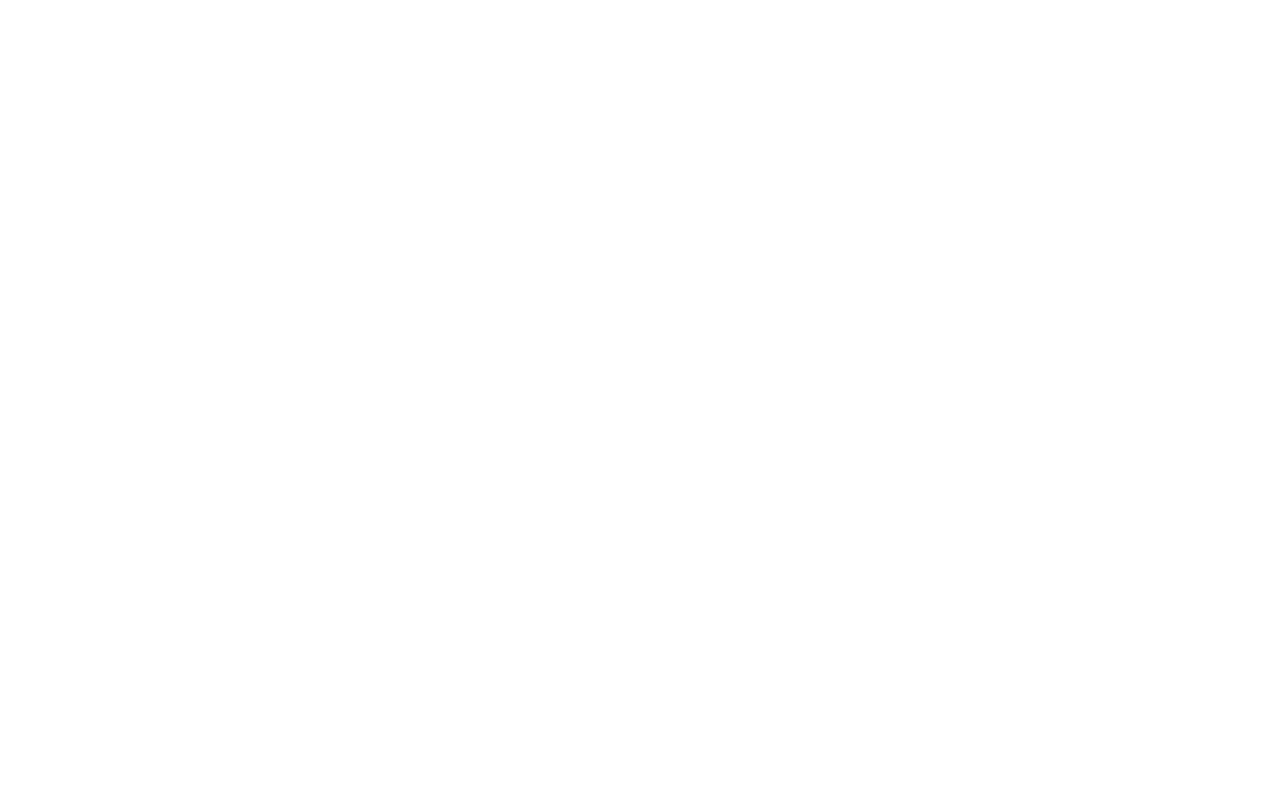
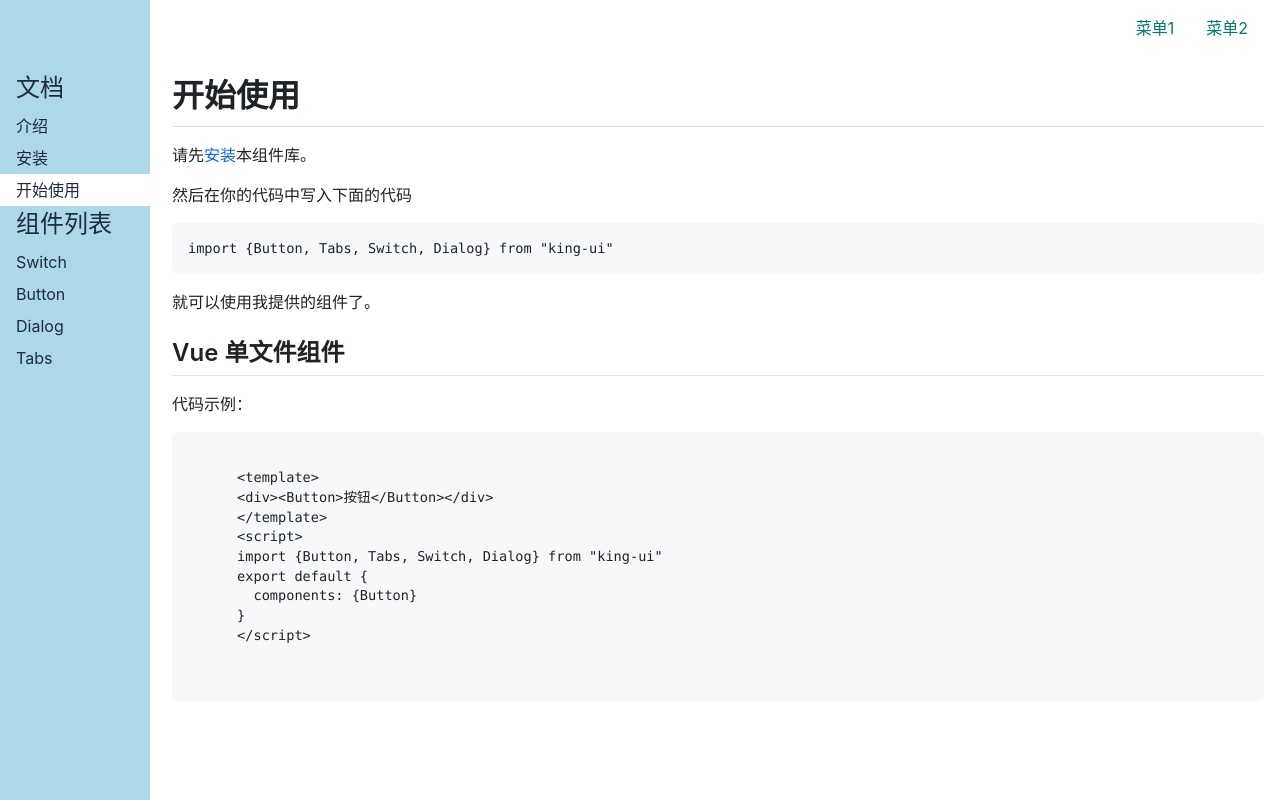
Before and after one commit to Wind2Song/Vue-lunzi-demo, a Vue app: page /#/doc/get-started in a window 1280 px wide. Before the commit this address had no page. Built offline with nearby package versions, Linux system fonts and the light colour scheme.

Commit message:
引入Markdown样式

```diff
--- a/package.json
+++ b/package.json
@@ -6,12 +6,13 @@
     "build": "vite build"
   },
   "dependencies": {
+    "github-markdown-css": "^5.1.0",
     "vue": "^3.0.0-rc.1",
     "vue-router": "4.0.0-beta.3"
   },
   "devDependencies": {
+    "@vue/compiler-sfc": "^3.0.0-rc.1",
     "sass": "1.26.10",
-    "@vue/compiler-sfc": "^3.0.0-rc.1",
     "vite": "^1.0.0-rc.1"
   }
 }
--- a/src/main.ts
+++ b/src/main.ts
@@ -3,6 +3,7 @@ import './index.scss'
 import { createApp } from 'vue'
 import App from './App.vue'
 import router from './router'
+import 'github-markdown-css'
 
 const app = createApp(App)
 app.use(router)
--- a/src/router.ts
+++ b/src/router.ts
@@ -6,6 +6,9 @@ import ButtonDemo from './components/ButtonDemo.vue'
 import DialogDemo from './components/DialogDemo.vue'
 import TabsDemo from './components/TabsDemo.vue'
 import DocDemo from './components/DocDemo.vue'
+import Intro from './views/Intro.vue'
+import Install from './views/Install.vue'
+import GetStarted from './views/GetStarted.vue'
 
 const history = createWebHashHistory()
 const router = createRouter({
@@ -16,6 +19,9 @@ const router = createRouter({
             path:'/doc', component: Doc,
             children:[
                 {path:"", component: DocDemo},
+                {path:"get-started", component:GetStarted},
+                {path:"install", component:Install},
+                {path:"intro", component:Intro},
                 {path:'switch', component:SwitchDemo},
                 {path:'button', component:ButtonDemo},
                 {path:'dialog', component:DialogDemo},
--- a/src/views/Doc.vue
+++ b/src/views/Doc.vue
@@ -3,7 +3,20 @@
         <Topnav :toggleMenuButtonVisible="true" class="nav"/>
         <div class="content">
             <aside v-if="asideVisible">
-                <h1>组件列表</h1>
+              <h2>文档</h2>
+              <ol>
+                <li>
+                  <router-link to="/Doc/intro">介绍</router-link>
+                </li>
+                <li>
+                  <router-link to="/Doc/install">安装</router-link>
+                </li>
+                <li>
+                  <router-link to="/Doc/get-started">开始使用</router-link>
+                </li>
+              </ol>
+
+                <h2>组件列表</h2>
                 <ol>
                     <li>
                         <router-link to="/Doc/switch">Switch</router-link>
@@ -37,6 +50,7 @@ export default {
 }
 </script>
 <style lang="scss" scoped>
+
 .layout {
   display: flex;
   flex-direction: column;
@@ -68,7 +82,6 @@ export default {
 aside{
   background: lightblue;
   width: 150px;
-  padding: 16px;
   position: fixed;
   top: 0;
   left: 0;
@@ -77,11 +90,18 @@ aside{
   top: 0;
   left: 0;
   > h2 {
+    padding: 0 16px;
     margin-bottom: 4px;
   }
   > ol {
     > li {
-      padding: 4px 0;
+      a{
+        display: block;
+        padding: 4px 16px;
+      }
+      .router-link-active{
+          background: white;
+      }
     }
   }
 }
--- /dev/null
+++ b/src/views/GetStarted.vue
@@ -0,0 +1,29 @@
+<template>
+  <article class="markdown-body">
+    <h1>
+      开始使用
+    </h1>
+
+    <p>请先<a href="#/doc/install">安装</a>本组件库。</p>
+    <p>然后在你的代码中写入下面的代码</p>
+    <pre><code>import {Button, Tabs, Switch, Dialog} from "king-ui"</code></pre>
+    就可以使用我提供的组件了。
+
+    <h2>Vue 单文件组件</h2>
+    <p>代码示例：</p>
+    <pre>
+    <code>
+      &lt;template&gt;
+      &lt;div&gt;&lt;Button&gt;按钮&lt;/Button&gt;&lt;/div&gt;
+      &lt;/template&gt;
+      &lt;script&gt;
+      import {Button, Tabs, Switch, Dialog} from "king-ui"
+      export default {
+        components: {Button}
+      }
+      &lt;/script&gt;
+    </code>
+    </pre>
+
+  </article>
+</template>
--- /dev/null
+++ b/src/views/Install.vue
@@ -0,0 +1,13 @@
+<template>
+<article class="markdown-body">
+  <h1>安装</h1>
+  <p>打开终端运行下列命令：</p>
+  <pre><code>npm install king-ui</code></pre>
+  <p>或</p>
+  <pre><code>yarn add king-ui</code></pre>
+
+  <p>
+    下一节：<a href="#/doc/get-started">开始使用</a>
+  </p>
+</article>
+</template>
--- /dev/null
+++ b/src/views/Intro.vue
@@ -0,0 +1,9 @@
+<template>
+<article class="markdown-body">
+  <h1>介绍</h1>
+  <p>King UI 是一款基于 Vue 3 和 TypeScript 的 UI 组件库。</p>
+  <p>这款组件库其实是我为了总结自己这几年的技术经验而写的，全程亲手编写，尽量不采用第三方库，包括你现在看到的这个官网也几乎都是我自己写的。</p>
+  <p>所以如果强烈不建议你将此 UI 库用于生产环境。但如果你是抱着看源代码的目的来的，那么这个库还是值得一看的。源代码放在了 github.com/frankfang/xxxxxxx，历史提交信息非常规范，你可以按提交的顺序逐个查看；你也可以直接查看每个组件的源代码和示例，运行方法见 README.md。</p>
+  下一节：<a href="#/doc/install">安装</a>
+</article>
+</template>
```
Also changed, not shown: 1 other file (tests, documents, lock files or other folders).
